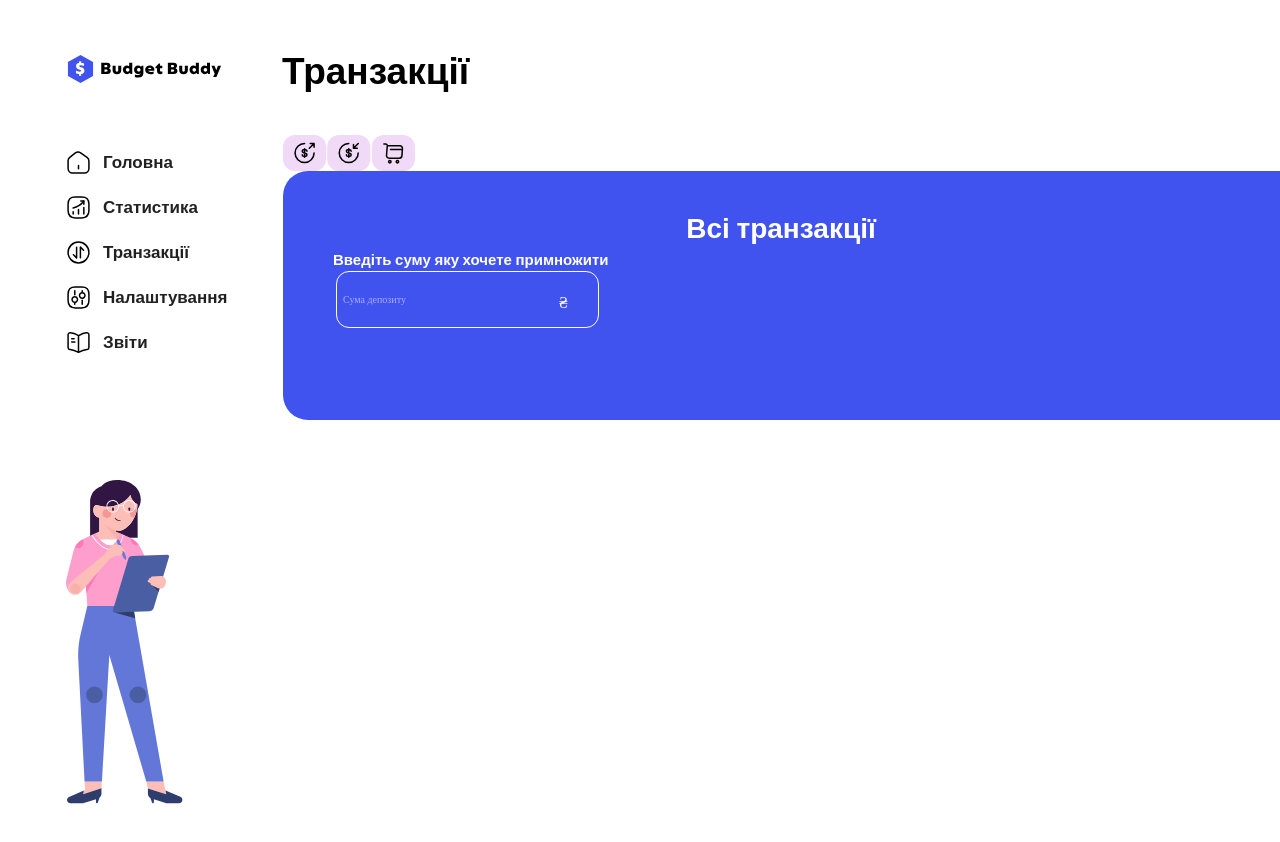
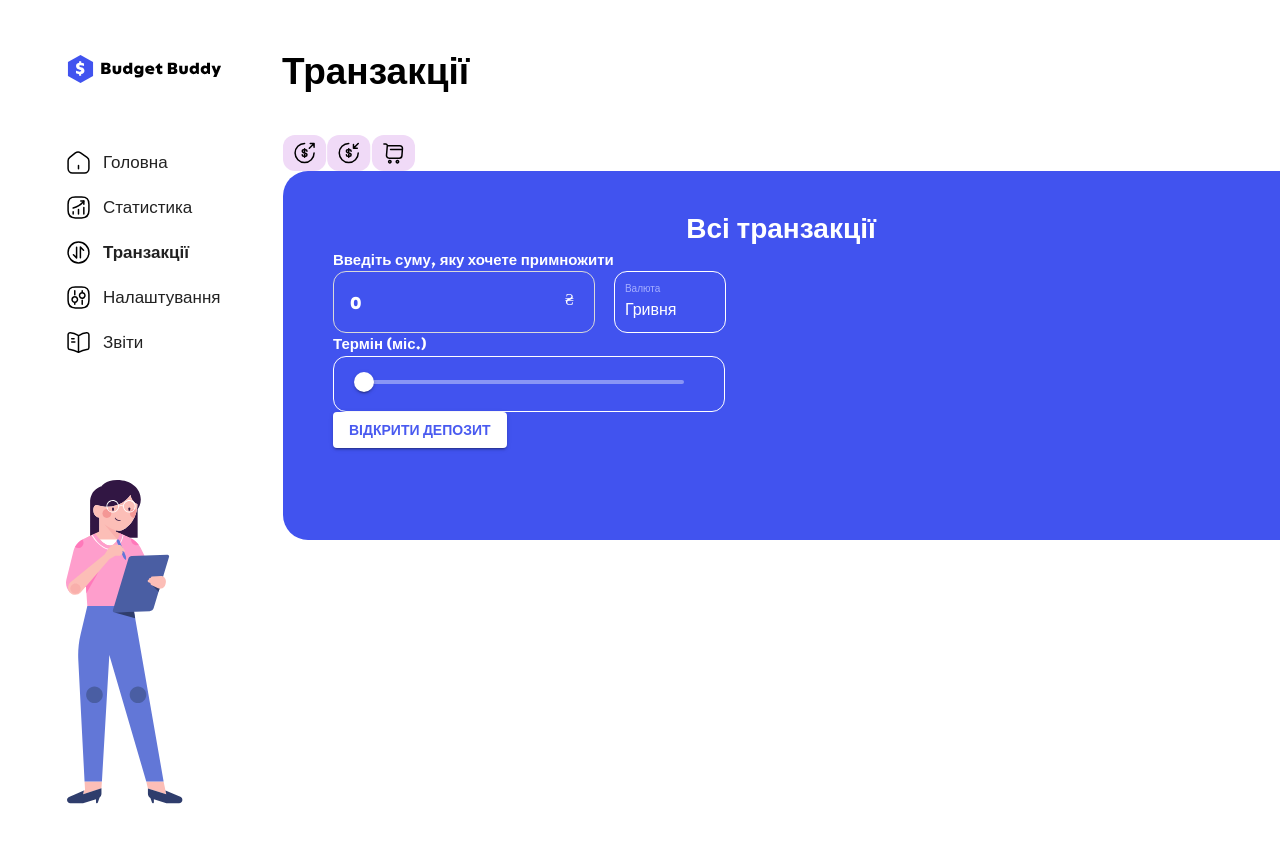
Before and after one commit to KovalBohdan-0/financial-monitor, a React (Vite) app in the folder client/: page /transactions in a window 1280 px wide. Shown: the top 842 px of the page. Built offline with nearby package versions, Linux system fonts and the light colour scheme.

Commit message:
transactions depo

```diff
--- a/client/src/components/MainInput.jsx
+++ b/client/src/components/MainInput.jsx
@@ -1,46 +1,163 @@
-import { styled } from '@mui/system';
+import { useState } from 'react';
+import Box from '@mui/material/Box';
+import { Typography } from '@mui/material';
 import { Colors } from '../styles';
-import { Box } from '@mui/material';
-import SearchIcon from '/searchnormal1.svg';
-const Input = styled('input')({
-  width: '184px',
-  padding: '27px 50px 12px 27px',
-  fontSize: '147x',
-  border: '1px solid',
-  borderColor: Colors.white,
-  borderRadius: '13px',
-  fontFamily: 'Rowdies, sans-serif',
-  color: Colors.white,
-  backgroundColor: Colors.primary,
-});
+import StyledInput from './styledInput';
+import Slider from '@mui/material/Slider';
+import Button from '@mui/material/Button';
+import axios from 'axios';
+function MainInput() {
+  const [depo, setDepo] = useState(0);
+  const [sliderValue, setSliderValue] = useState(0);
 
-function MainInput(props) {
+  const handleInputChange = (e) => {
+    const value = e.target.value;
+    const numericValue = parseFloat(value);
+
+    if (value.trim() === '' || isNaN(numericValue)) {
+      setDepo(0);
+    } else {
+      setDepo(numericValue);
+    }
+  };
+
+  const handleSliderChange = (event, newValue) => {
+    setSliderValue(newValue);
+  };
+
+  const formSubmit = async (e) => {
+    e.preventDefault();
+
+    const currentDate = new Date();
+    const formattedTime = currentDate.toISOString().split(' ')[0]; // Format: hh:mm:ss
+    const responseData = localStorage.getItem('responseData');
+    console.log(responseData);
+    let parsedData;
+
+    if (responseData) {
+      parsedData = JSON.parse(responseData);
+      console.log(parsedData);
+    }
+    console.log('Depo:', depo);
+    console.log('Slider Value:', sliderValue);
+    console.log('formattedTime', formattedTime);
+    const Depo = {
+      money: depo,
+      description: '',
+      percent: sliderValue,
+      endTime: formattedTime,
+    };
+    try {
+      const response = await axios.post(
+        'https://financial-monitor-production.up.railway.app/api/v1/deposit',
+        Depo,
+        {
+          headers: {
+            'Content-Type': 'application/json',
+            Authorization: `Bearer ${parsedData}`,
+          },
+        }
+      );
+      console.log(response.data);
+
+      // Navigate to MainPage.js
+    } catch (error) {
+      if (error.response) {
+        console.log(error.response.data.message);
+      } else {
+        console.log('Error:', error.message);
+      }
+    }
+  };
+
   return (
-    <Box display={'flex'} alignItems={'center'}>
+    <>
+      <form onSubmit={formSubmit}>
+        <Typography
+          fontFamily={'Rowdies, sans-serif'}
+          fontSize='15px'
+          fontWeight={700}
+          color={Colors.white}
+        >
+          Введіть суму, яку хочете примножити
+        </Typography>
+        <Box display='flex' gap='40px'>
+          <StyledInput
+            min={1000}
+            placeholder='Сума депозиту'
+            value={depo}
+            onChange={handleInputChange}
+          />
           <Box
             sx={{
-          marginLeft: '10px',
-          marginRight: '-70px',
-          zIndex: '3',
-          fontSize: '10px',
-          color: Colors.transactionColor,
+              padding: '10px',
+              borderRadius: '13px',
+              border: '1px solid white',
+              color: 'white',
+              width: '90px',
+              height: '40px',
+              fontFamily: 'Rowdies, sans-serif',
             }}
           >
-        Сума депозиту
-      </Box>
-      <Input {...props} />
-      <Box
-        src={SearchIcon}
-        alt='Search Icon'
+            <span
               style={{
-          color: Colors.white,
-          marginLeft: '-40px',
-          marginBottom: '-6px',
+                fontSize: '10px',
+                color: '#A5AEFF',
+                display: 'block',
+                marginBottom: '5px',
               }}
             >
-        ₴
+              Валюта
+            </span>
+            <span>Гривня</span>
           </Box>
         </Box>
+        <Box width={300}>
+          <Typography
+            fontFamily={'Rowdies, sans-serif'}
+            fontSize='15px'
+            fontWeight={700}
+            color={Colors.white}
+          >
+            Термін (міс.)
+          </Typography>
+          <Box
+            sx={{
+              padding: '10px 0px 10px 30px',
+              borderRadius: '13px',
+              border: '1px solid white',
+              color: 'white',
+              width: '360px',
+            }}
+          >
+            <Slider
+              value={sliderValue}
+              onChange={handleSliderChange}
+              color='fourth'
+              defaultValue={0}
+              step={1}
+              min={0}
+              max={12}
+              valueLabelDisplay='auto'
+              sx={{ width: '320px' }}
+            />
+          </Box>
+        </Box>
+        <Button
+          type='submit'
+          variant='contained'
+          color='fourth'
+          sx={{
+            color: Colors.diagramColorMain,
+            fontFamily: 'Rowdies, sans-serif',
+            fontWeight: '700',
+          }}
+        >
+          Відкрити депозит
+        </Button>
+      </form>
+    </>
   );
 }
+
 export default MainInput;
--- a/client/src/components/MainNavigation.jsx
+++ b/client/src/components/MainNavigation.jsx
@@ -9,13 +9,16 @@ import TransactIcon from '/transaction.svg';
 import SettingIcon from '/setting.svg';
 import ZvitIcon from '/zvitIcon.svg';
 import PropTypes from 'prop-types';
+
 const Item = styled(Paper)(() => ({
   textAlign: 'center',
   fontSize: '17px',
 }));
+
 MainNavigation.propTypes = {
   value: PropTypes.string.isRequired,
 };
+
 const ItemLink = styled(Link)(({ isselected }) => ({
   display: 'flex',
   alignItems: 'center',
@@ -32,7 +35,7 @@ export default function MainNavigation({ value }) {
         <Item elevation={0}>
           <ItemLink
             to='/main'
-            isselected={selectedItem === '/main' ? 'true' : 'false'}
+            isselected={selectedItem === '/main' ? value : undefined}
           >
             <img src={HomeIcon} alt='HomeIcon' /> Головна
           </ItemLink>
@@ -40,7 +43,7 @@ export default function MainNavigation({ value }) {
         <Item elevation={0}>
           <ItemLink
             to='/stats'
-            isselected={selectedItem === '/stats' ? 'true' : 'false'}
+            isselected={selectedItem === '/stats' ? value : undefined}
           >
             <img src={StatsIcon} alt='StatsIcon' />
             Статистика
@@ -49,7 +52,7 @@ export default function MainNavigation({ value }) {
         <Item elevation={0}>
           <ItemLink
             to='/transactions'
-            isselected={selectedItem === '/transactions' ? 'true' : 'false'}
+            isselected={selectedItem === '/transactions' ? value : undefined}
           >
             <img src={TransactIcon} alt='TransactIcon' />
             Транзакції
@@ -58,7 +61,7 @@ export default function MainNavigation({ value }) {
         <Item elevation={0}>
           <ItemLink
             to='/settings'
-            isselected={selectedItem === '/settings' ? 'true' : 'false'}
+            isselected={selectedItem === '/settings' ? value : undefined}
           >
             <img src={SettingIcon} alt='SettingIcon' />
             Налаштування
@@ -67,7 +70,7 @@ export default function MainNavigation({ value }) {
         <Item elevation={0}>
           <ItemLink
             to='/zvit'
-            isselected={selectedItem === '/zvit' ? 'true' : 'false'}
+            isselected={selectedItem === '/zvit' ? value : undefined}
           >
             <img src={ZvitIcon} alt='ZvitIcon' />
             Звіти
--- /dev/null
+++ b/client/src/components/styledInput.jsx
@@ -0,0 +1,28 @@
+import { styled } from '@mui/system';
+import { Colors } from '../styles';
+import { Box } from '@mui/material';
+const Input = styled('input')({
+  width: '184px',
+  padding: '17px 60px 17px 16px',
+  fontSize: '17px',
+  border: '1px solid #D9D9D9',
+  borderRadius: '13px',
+  fontFamily: 'Rowdies, sans-serif',
+  color: Colors.white,
+  backgroundColor: Colors.primary,
+  '&::placeholder': {
+    color: 'white', // Set the color of the placeholder text to white
+  },
+});
+
+function StyledInpit(props) {
+  return (
+    <Box display={'flex'}>
+      <Input {...props}  />
+      <Box color='white' sx={{ marginLeft: '-30px', marginTop: '20px' }}>
+        ₴
+      </Box>
+    </Box>
+  );
+}
+export default StyledInpit;
--- a/client/src/pages/Transactions.jsx
+++ b/client/src/pages/Transactions.jsx
@@ -91,17 +91,7 @@ function Transactions() {
                 {isCreadite && 'Оформити кредит'}
               </Typography>
               <Box>
-                <form>
-                  <Typography
-                    fontFamily={'Rowdies, sans-serif'}
-                    fontSize='15px'
-                    fontWeight={700}
-                    color={Colors.white}
-                  >
-                    Введіть суму яку хочете примножити
-                  </Typography>
-                  <MainInput type='number' />
-                </form>
+                <MainInput />
               </Box>
             </Box>
           </Box>
--- a/client/src/styles/index.jsx
+++ b/client/src/styles/index.jsx
@@ -27,6 +27,9 @@ const overrides = {
     },
     third: {
       main: Colors.inputTextColor,
+    },
+    fourth: {
+      main: Colors.white,
     },
   },
 
```
Also changed, not shown: client/public/₴.svg (added). Lines whose indentation alone changed are shown as unchanged.
